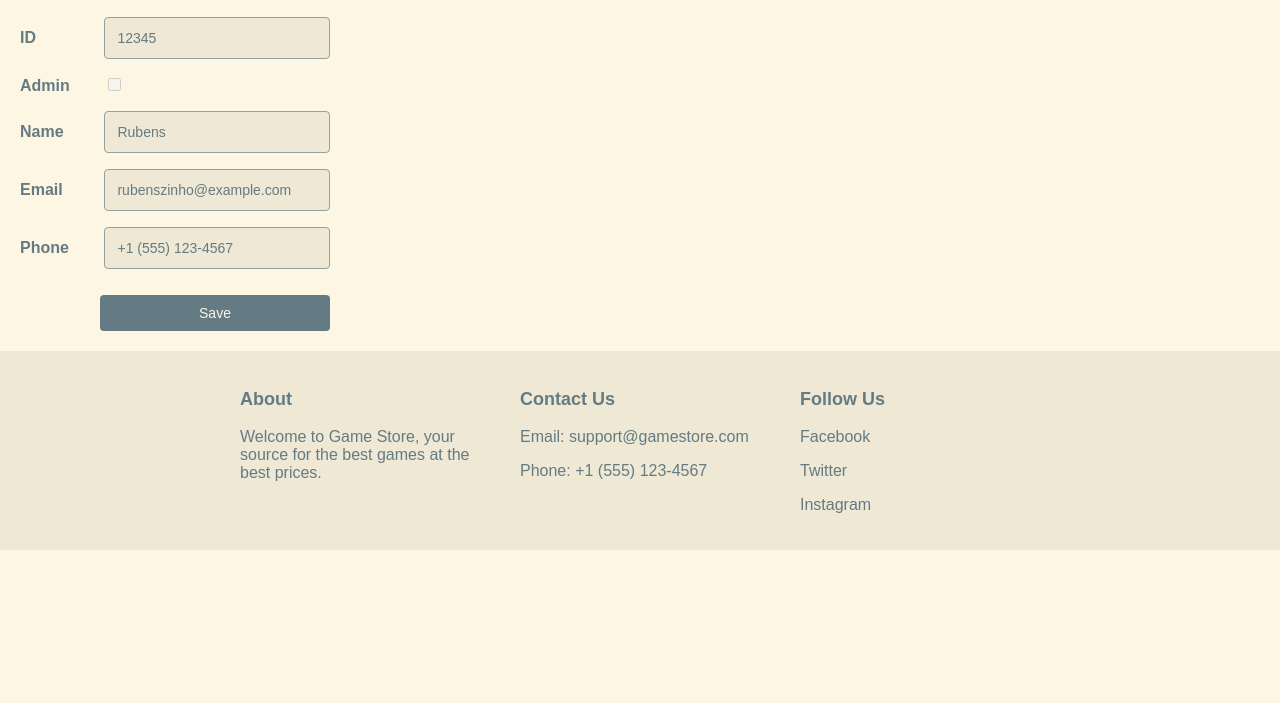
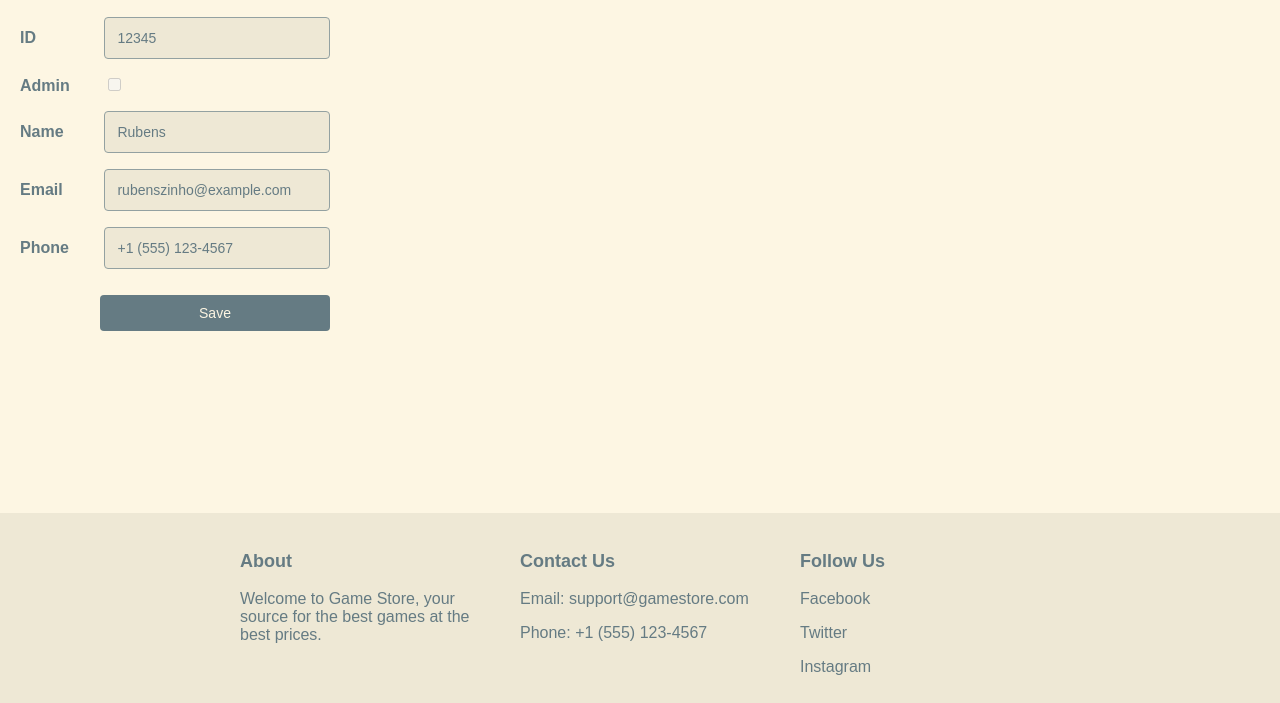
Before and after one commit to rubenszinho/gamestore, a plain HTML site: page pages/edit-profile.html in a window 1280 px wide. Shown: the part 97-800 px from the top of the page. Drawn offline with nearby package versions, Linux system fonts and the light colour scheme.

Commit message:
fix footer position

```diff
--- a/pages/edit-profile.html
+++ b/pages/edit-profile.html
@@ -10,6 +10,7 @@
 </head>
 
 <body>
+    <div class="content">
         <div class="navbar">
             <div class="nav-items">
                 <a href="login.html">Login</a>
@@ -57,6 +58,7 @@
                 </div>
             </form>
         </div>
+    </div>
 
     <footer>
         <div class="footer-container">
--- a/styles/globals.css
+++ b/styles/globals.css
@@ -75,8 +75,17 @@ body {
     font-family: Arial, sans-serif;
     margin: 0;
     padding: 0;
+    height: 100vh;
     background-color: var(--background-color);
     color: var(--text-color);
+}
+
+.content {
+    min-height: calc(100% - 190px);
+}
+
+footer {
+    height: 150px;
 }
 
 .container {
```
Also changed, not shown: pages/admin-game-add.html (+2 -0 lines), pages/game-details.html (+2 -0 lines), pages/login.html (+2 -0 lines), pages/my-cart.html (+2 -0 lines), pages/register.html (+2 -0 lines), pages/search.html (+2 -0 lines), pages/user-profile.html (+2 -0 lines). Lines whose indentation alone changed are shown as unchanged.
